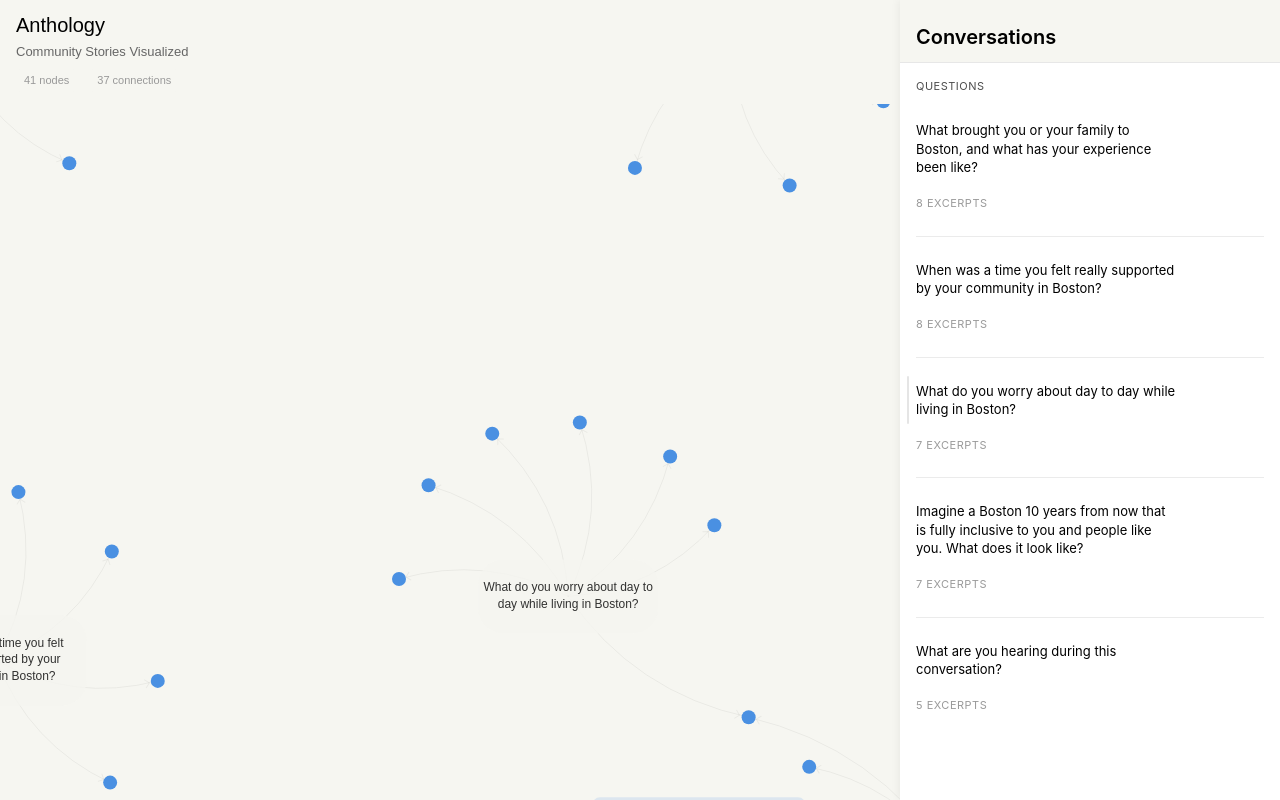
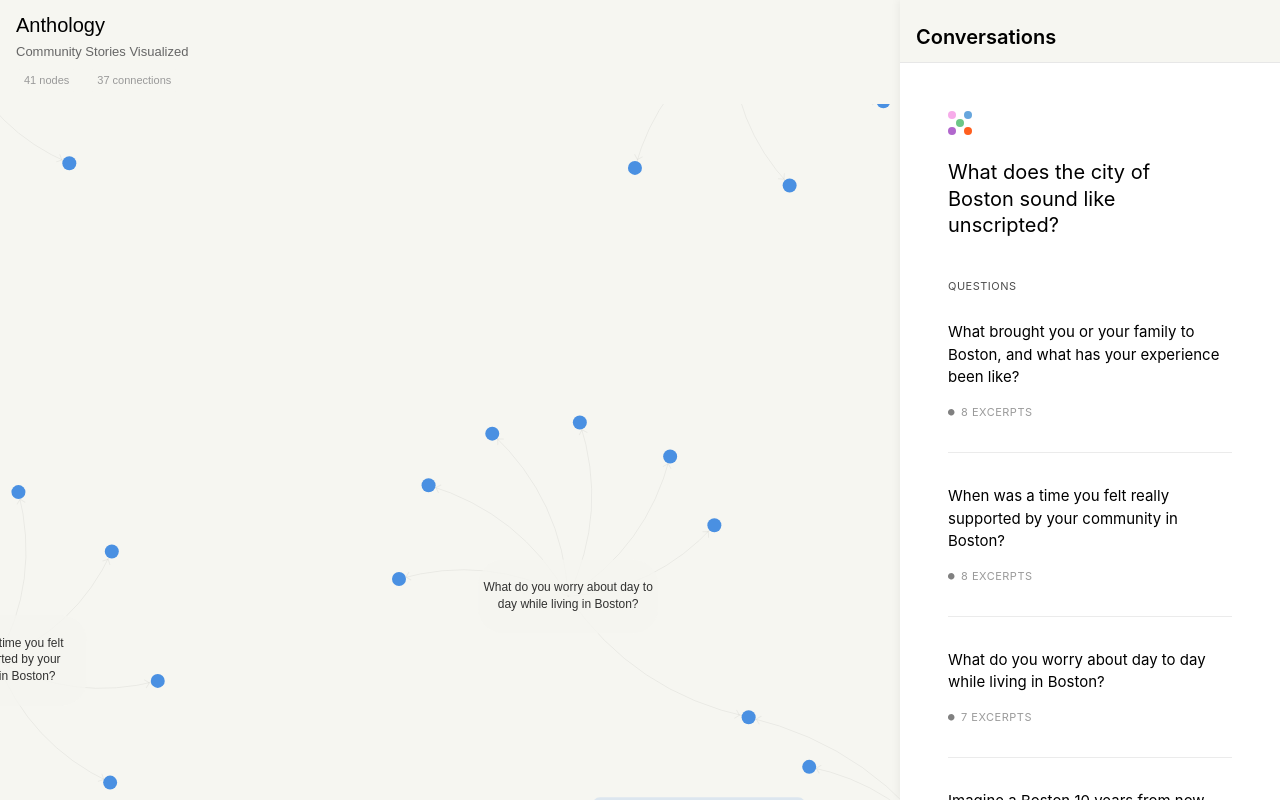
Before and after one commit to maxHolsch/Anthology, a React (Vite) app in the folder anthology-app/: page / in a window 1280 px wide. Built offline with nearby package versions, Linux system fonts and the light colour scheme.

Commit message:
improved dots

```diff
--- a/anthology-app/src/components/Rail/Components/QuestionTile.module.css
+++ b/anthology-app/src/components/Rail/Components/QuestionTile.module.css
@@ -4,13 +4,13 @@
 .tile {
   /* No background - tiles should be transparent and blend with parent */
   /* No border or border-radius - seamless appearance */
-  /* No padding - content should be flush */
   cursor: pointer;
   transition: all var(--transition-base, 150ms ease);
   position: relative;
   /* Add bottom border for subtle separation */
   border-bottom: 1px solid #ebebeb;
-  padding-bottom: 24px; /* Space before the divider line */
+  padding-bottom: 32px; /* Space before the divider line */
+  width: 100%; /* Full width of container */
 }
 
 /* Last tile should not have a bottom border */
@@ -34,12 +34,13 @@
 
 .questionText {
   font-family: 'Hedvig Letters Sans', -apple-system, sans-serif;
-  font-size: 13px; /* Match Figma: 13px */
+  font-size: 15px; /* Slightly larger for better readability */
   font-weight: 400; /* Regular weight per Figma */
-  line-height: 1.4; /* Match Figma: 1.4 line height */
+  line-height: 1.5; /* Better line height for readability */
   color: #000000; /* Pure black per Figma */
   margin: 0 0 16px 0; /* 16px gap between question and response count per Figma */
-  max-width: 262px; /* Match Figma max width */
+  max-width: 100%; /* Use full width available */
+  word-wrap: break-word;
 }
 
 .responseCount {
@@ -50,6 +51,13 @@
   font-weight: 400;
   text-transform: uppercase; /* EXCERPTS text is uppercase in Figma */
   letter-spacing: 0.5px; /* Slight letter spacing for uppercase text */
+  display: flex;
+  align-items: center;
+  gap: 6px;
 }
 
-/* Icon styling - can be added via component if needed */
+.dotIcon {
+  width: 7px;
+  height: 7px;
+  flex-shrink: 0;
+}
--- a/anthology-app/src/components/Rail/Components/QuestionTile.tsx
+++ b/anthology-app/src/components/Rail/Components/QuestionTile.tsx
@@ -5,6 +5,7 @@
 
 import { memo } from 'react';
 import type { QuestionNode } from '@types';
+import DotIcon from '../../../assets/dot.svg';
 import styles from './QuestionTile.module.css';
 
 interface QuestionTileProps {
@@ -35,9 +36,10 @@ export const QuestionTile = memo<QuestionTileProps>(({ question, onClick }) => {
     >
       <p className={styles.questionText}>{question.question_text}</p>
       {question.related_responses && (
-        <span className={styles.responseCount}>
-          {question.related_responses.length} {question.related_responses.length === 1 ? 'EXCERPT' : 'EXCERPTS'}
-        </span>
+        <div className={styles.responseCount}>
+          <img src={DotIcon} alt="" className={styles.dotIcon} />
+          <span>{question.related_responses.length} {question.related_responses.length === 1 ? 'EXCERPT' : 'EXCERPTS'}</span>
+        </div>
       )}
     </div>
   );
--- a/anthology-app/src/components/Rail/ResizeHandle.module.css
+++ b/anthology-app/src/components/Rail/ResizeHandle.module.css
@@ -21,21 +21,21 @@
 }
 
 .resizeHandle:hover .handleBar {
-  background-color: rgba(0, 0, 0, 0.3);
+  background-color: transparent; /* Keep transparent on hover */
   width: 4px;
 }
 
 .handleBar {
   width: 2px;
   height: 48px;
-  background-color: rgba(0, 0, 0, 0.1);
+  background-color: transparent; /* Transparent by default */
   border-radius: 2px;
   transition: all var(--transition-base, 150ms ease);
 }
 
 /* Active dragging state */
 .resizeHandle:active .handleBar {
-  background-color: rgba(0, 0, 0, 0.4);
+  background-color: transparent; /* Keep transparent when dragging */
   width: 4px;
 }
 
--- a/anthology-app/src/components/Rail/Views/ConversationsView.module.css
+++ b/anthology-app/src/components/Rail/Views/ConversationsView.module.css
@@ -1,8 +1,29 @@
-/* ConversationsView styles */
+/* ConversationsView styles - Based on Figma design */
 
 .container {
   width: 100%;
-  background-color: #ffffff; /* Ensure white background per Figma */
+  background-color: #ffffff; /* Pure white background per Figma */
+  position: relative;
+}
+
+.logo {
+  width: 24px;
+  height: 24px;
+  position: absolute;
+  top: 32px;
+  left: 32px;
+}
+
+.mainTitle {
+  font-family: 'Hedvig Letters Sans', -apple-system, sans-serif;
+  font-size: 20px; /* Match Figma: 20px */
+  line-height: 1.33;
+  color: #000000;
+  font-weight: 400; /* Regular weight */
+  margin: 0;
+  padding: 80px 32px 0 32px; /* Top padding positions it correctly, left/right padding 32px */
+  max-width: 320px; /* Increased width for longer text */
+  white-space: pre-wrap;
 }
 
 .sectionHeader {
@@ -12,14 +33,15 @@
   color: rgba(0, 0, 0, 0.7); /* 70% opacity per Figma */
   text-transform: uppercase;
   letter-spacing: 0.5px;
-  margin: 0 0 27px 0; /* Space before question list */
+  margin: 40px 32px 27px 32px; /* Spacing from title to section header */
   font-weight: 400; /* Regular weight */
 }
 
 .questionList {
   display: flex;
   flex-direction: column;
-  gap: 24px; /* Match Figma: 24px spacing between tiles */
+  gap: 32px; /* Increased spacing between tiles per Figma */
+  padding: 0 32px; /* Left/right padding to align with design */
 }
 
 .emptyState {
--- a/anthology-app/src/components/Rail/Views/ConversationsView.tsx
+++ b/anthology-app/src/components/Rail/Views/ConversationsView.tsx
@@ -5,6 +5,7 @@
 import { memo, useCallback } from 'react';
 import { useAnthologyStore } from '@stores';
 import { QuestionTile } from '../Components/QuestionTile';
+import AnthologyIcon from '../../../assets/icon.svg';
 import styles from './ConversationsView.module.css';
 
 export const ConversationsView = memo(() => {
@@ -29,6 +30,10 @@ export const ConversationsView = memo(() => {
 
   return (
     <div className={styles.container}>
+      <img src={AnthologyIcon} alt="Anthology" className={styles.logo} />
+      <h1 className={styles.mainTitle}>
+        What does the city of Boston sound like unscripted?
+      </h1>
       <p className={styles.sectionHeader}>QUESTIONS</p>
       <div className={styles.questionList}>
         {questions.map(question => (
```
Also changed, not shown: anthology-app/src/assets/dot.svg (added), anthology-app/src/assets/icon.svg (added).
